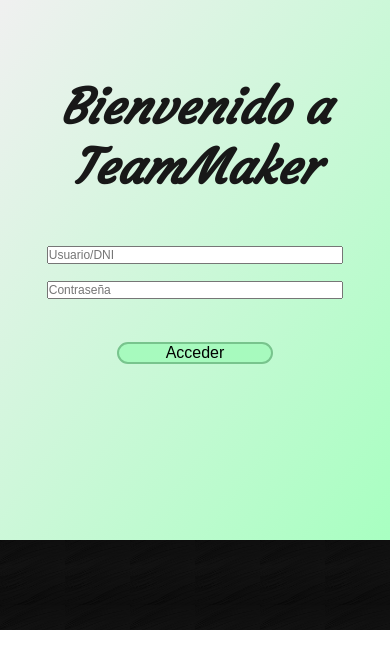
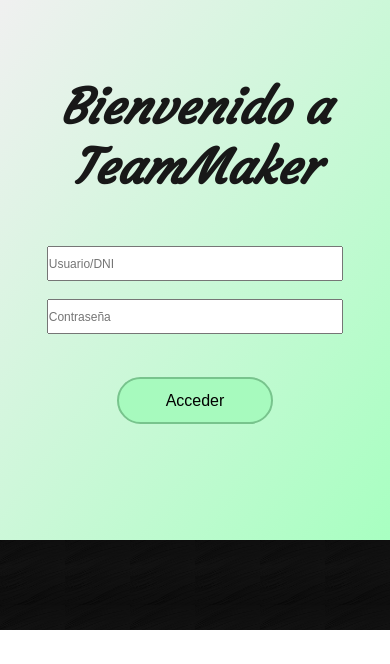
Before and after one commit to JavierLegua/RetoZar, a PHP site: page /Login.php in a window 390 px wide. Shown: the part 127-791 px from the top of the page. Run offline with PHP 8.4, Linux system fonts and the light colour scheme.

Commit message:
Css arreglado

```diff
--- a/TeamMaker/Login/Login.css
+++ b/TeamMaker/Login/Login.css
@@ -48,11 +48,15 @@ h1{
     color:rgb(24, 24, 24);
 }
 
+form{
+    height: 50%;
+}
+
 input{
     font-size: 100%;
     outline: none;
     width: 40%;
-    height: 15%;
+    height: 25%;
     margin-bottom: 1%;
 }
 
@@ -86,7 +90,7 @@ input{
     font-size: 100%;
     outline: none;
     width: 15%;
-    height: 15%;
+    height: 25%;
     border: solid 2px #78C48D;
     border-radius: 50px;
     background-color: #a7fabe;
@@ -238,11 +242,15 @@ h1.profesorH1{
         margin-bottom: 5%;
     }
 
+    form{
+        height: 50%;
+    }
+
     input{
         font-size: 75%;
         outline: none;
         width: 75%;
-        height: 10%;
+        height: 20%;
         margin-bottom: 1%;
     }
     #img_header0, #img_header2{
@@ -272,14 +280,14 @@ h1.profesorH1{
         font-size: 100%;
         outline: none;
         width: 40%;
-        height: 20%;
+        height: 30%;
         border: solid 2px #78C48D;
         border-radius: 50px;
         background-color: #a7fabe;
     }
     main.mainAdmin{
-        padding-bottom: 15%;
-        padding-top: 15%;
+        padding-bottom: 20%;
+        padding-top: 20%;
     }
     input.admin{
         margin-top:15%;
@@ -412,11 +420,15 @@ h1.profesorH1{
         margin-bottom: 5%;
     }
 
+    form{
+        height: 50%;
+    }
+
     input{
         font-size: 75%;
         outline: none;
         width: 75%;
-        height: 10%;
+        height: 20%;
         margin-bottom: 1%;
     }
     #img_header0, #img_header2{
@@ -446,7 +458,7 @@ h1.profesorH1{
         font-size: 100%;
         outline: none;
         width: 40%;
-        height: 20%;
+        height: 30%;
         border: solid 2px #78C48D;
         border-radius: 50px;
         background-color: #a7fabe;
@@ -587,11 +599,15 @@ h1.profesorH1{
         margin-bottom: 5%;
     }
 
+    form{
+        height: 50%;
+    }
+
     input{
         font-size: 75%;
         outline: none;
         width: 75%;
-        height: 10%;
+        height: 20%;
         margin-bottom: 1%;
     }
     #img_header0, #img_header1, #img_header3, #img_header4{
@@ -621,7 +637,7 @@ h1.profesorH1{
         font-size: 100%;
         outline: none;
         width: 40%;
-        height: 20%;
+        height: 30%;
         border: solid 2px #78C48D;
         border-radius: 50px;
         background-color: #a7fabe;
--- a/TeamMaker/Login/Login.php
+++ b/TeamMaker/Login/Login.php
@@ -39,7 +39,7 @@
                 onclick="comprobarPass(document.getElementById('password').value, document.getElementById('usuario').value)"
                 onblur="comprobarDni(this.value)"
             -->
-</form>
+        </form>
     </main>
     <footer>
         <div id="img_footer0"></div>
```
